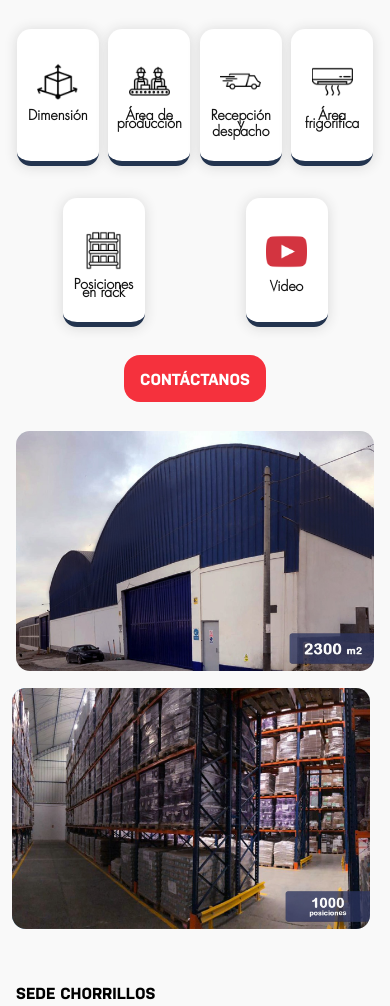
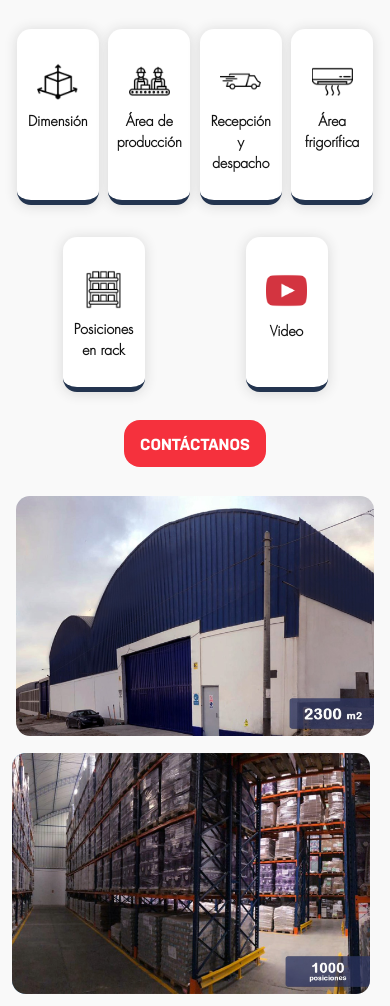
Before and after one commit to Nelson-Choque/cianse, an Astro site: page / in a window 390 px wide. Shown: the part 3086-4092 px from the top of the page. Built offline with nearby package versions, Linux system fonts and the light colour scheme; Astro itself is replaced by a stand-in of ours.

Commit message:
corrigiendo line-height del h6

```diff
--- a/public/css/style.css
+++ b/public/css/style.css
@@ -1102,7 +1102,7 @@
     }
 
     h6{
-        /* line-height: 16px !important; */
+        line-height:1.5em !important;
     }
 
     .box-porque-nosotros>section:nth-child(3)>img{
```
